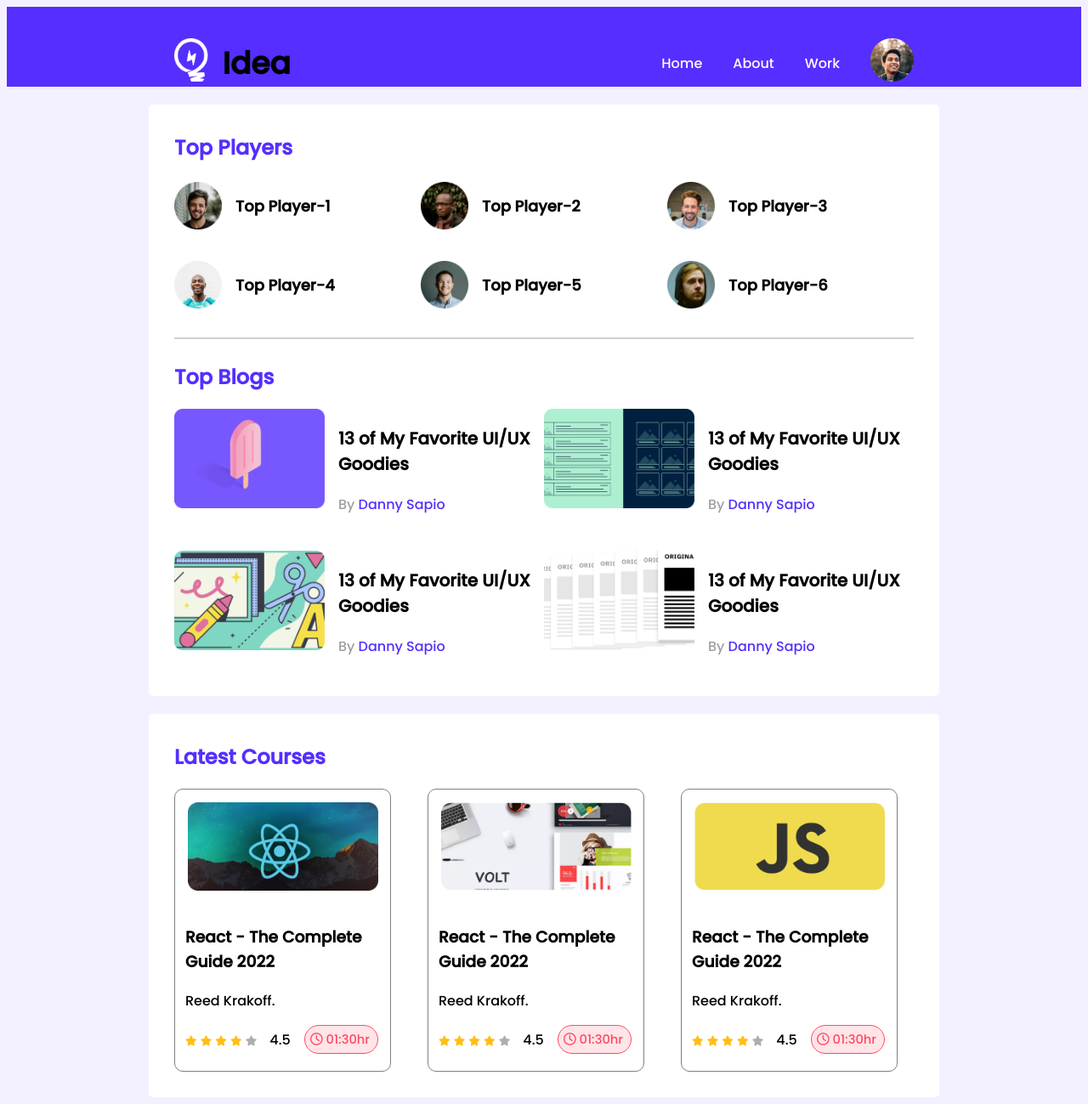
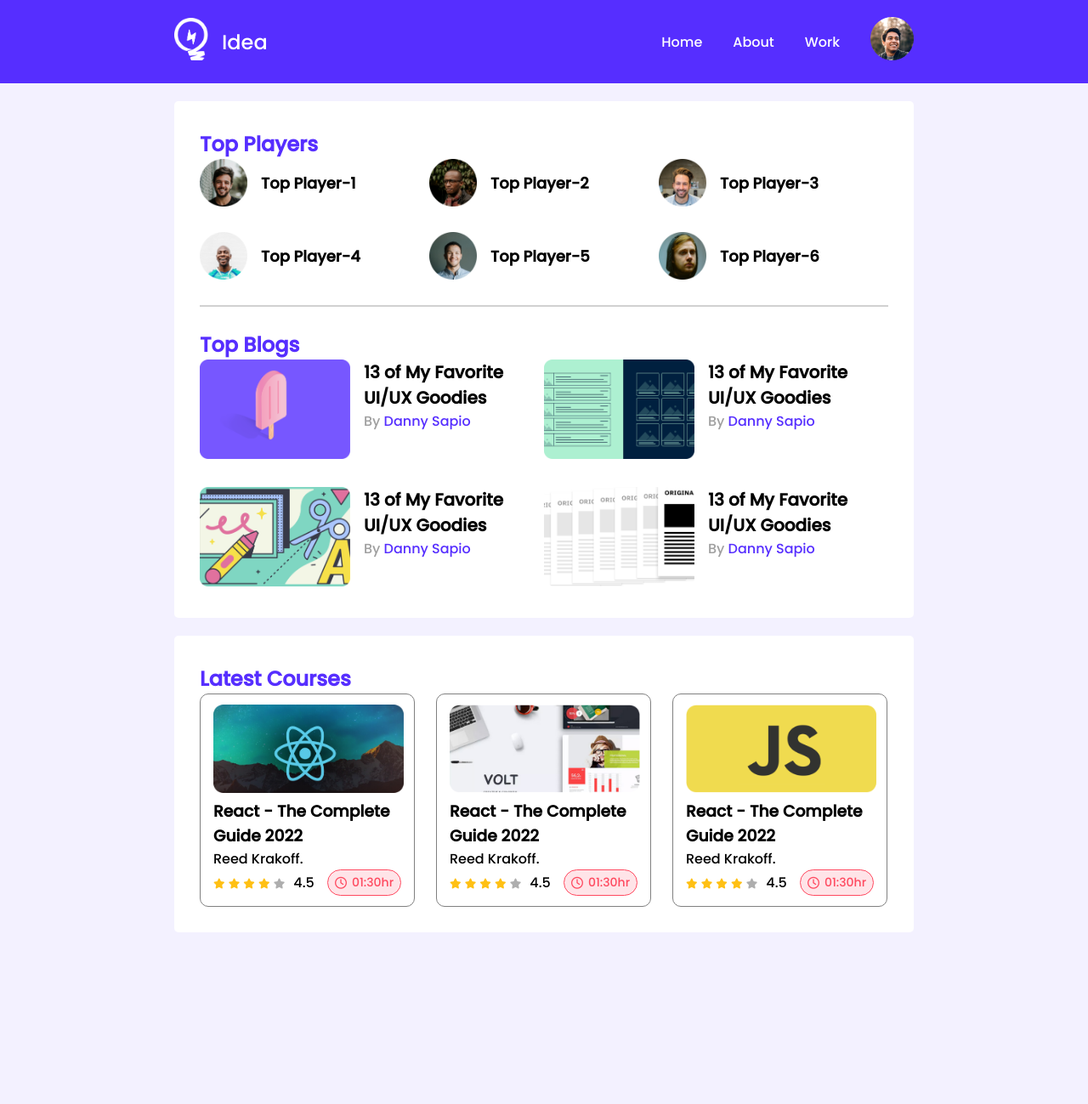
Before and after one commit to Sanjoy1210/leader-board-css3, a plain HTML site: page index.html in a window 1280 px wide. Shown: the whole page at 85% size. After the commit the page ends 1097 px from the top, so only its background shows below. Drawn offline with Linux system fonts and the light colour scheme.

Commit message:
finished

```diff
--- a/index.html
+++ b/index.html
@@ -17,21 +17,19 @@
     <header class="header">
         <nav class="navbar-container">
             <div class="logo-container">
-                <div class="logo"><img src="images/icons/logo.png" alt=""></div>
-                <div class="title">
-                    <h2>Idea</h2>
+                <div class="logo">
+                    <img src="images/icons/logo.png" alt="">
                 </div>
+                <h2>Idea</h2>
             </div>
             <div class="menubar">
-                <div class="menu-items">
+                <div class="menu-item">
                     <ul>
                         <li><a href="">Home</a></li>
                         <li><a href="">About</a></li>
                         <li><a href="">Work</a></li>
+                        <li><img src="images/icons/profile.png" alt=""></li>
                     </ul>
-                </div>
-                <div class="profile">
-                    <img src="images/icons/profile.png" alt="">
                 </div>
             </div>
         </nav>
@@ -139,7 +137,7 @@
                             </div>
                             <div class="course-duration">
                                 <i class="far fa-clock"></i>
-                                01:30hr
+                                <span>01:30hr</span>
                             </div>
                         </div>
                     </div>
@@ -162,7 +160,7 @@
                             </div>
                             <div class="course-duration">
                                 <i class="far fa-clock"></i>
-                                01:30hr
+                                <span>01:30hr</span>
                             </div>
                         </div>
                     </div>
@@ -185,7 +183,7 @@
                             </div>
                             <div class="course-duration">
                                 <i class="far fa-clock"></i>
-                                01:30hr
+                                <span>01:30hr</span>
                             </div>
                         </div>
                     </div>
--- a/styles/style.css
+++ b/styles/style.css
@@ -2,6 +2,11 @@
 @import url('https://fonts.googleapis.com/css2?family=Poppins:wght@500&display=swap');
 
 /* utilities or common style */
+* {
+    margin: 0;
+    padding: 0;
+    box-sizing: border-box;
+}
 body {
     font-family: 'Poppins', sans-serif;
     background-color: #F3F1FF;
@@ -27,38 +32,44 @@ hr {
 /* Logo style */
 .header {
     background-color: #562EFF;
-    height: 94px;
+    padding: 20px 0;
 }
 .navbar-container {
     display: flex;
     width: 870px;
     justify-content: space-between;
 }
-.logo-container, .menubar, .menubar ul {
+.logo-container {
     display: flex;
     align-items: center;
-    margin: 9px 0;
 }
-.logo img {
-    width: 40.42px;
-    height: 51px;
+.logo {
     margin-right: 16px;
 }
-.title {
+.logo-container .logo img {
+    width: 40px;
+    height: 50px;
+}
+.logo-container h2 {
+    color: #fff;
     font-size: 24px;
+    font-weight: 500;
 }
-.menubar ul li {
+.menubar, .menu-item ul {
+    display: flex;
+    align-items: center;
     list-style: none;
+}
+.menu-item ul li:not(:last-child) {
     margin-right: 36px;
 }
-.menubar li a {
+/* .menu-item ul li:last-child {
+    margin-right: 0;
+} */
+.menu-item li a {
+    color: #fff;
+    text-align: center;
     text-decoration: none;
-    font-size: 16px;
-    color: #ffffff;
-}
-.menubar img {
-    width: 51px;
-    height: 51px;
 }
 /* top players style */
 .top-players {
@@ -126,27 +137,27 @@ hr {
     width: 253px;
     border: 1px solid gray;
     border-radius: 10px;
+    padding: 12px 15px;
 }
 .course-banner {
     text-align: center;
-    padding: 15px 0;
 }
 .course .course-banner img {
     width: 224px;
     height: 104px;
     text-align: center;
 }
-.course-detail {
+/* .course-detail {
     padding-left: 12px;
-}
+} */
 .course-info {
     display: flex;
     align-items: center;
     justify-content: space-between;
-    padding-bottom: 20px;
+    /* padding-bottom: 20px; */
 }
 .course-info span {
-    margin-left: 11px;
+    margin-left: 6px;
 }
 .fa-star {
     font-size: 12px;
@@ -158,15 +169,15 @@ hr {
     color: #AEAEAE;
 }
 .course-duration {
-    width: 73px;
-    height: 20px;
-    margin-right: 14px;
+    width: 87px;
+    display: flex;
+    align-items: center;
     background-color: #FFE4E8;
     color: #FF4A60;
-    font-size: 14.6913px;
+    font-size: 14px;
     border: 1px solid #FF4A60;
     border-radius: 50px;
-    padding: 6px;
+    padding: 4px 8px;
 }
 /* Media Queries */
 /* Mobile Devices */
```
